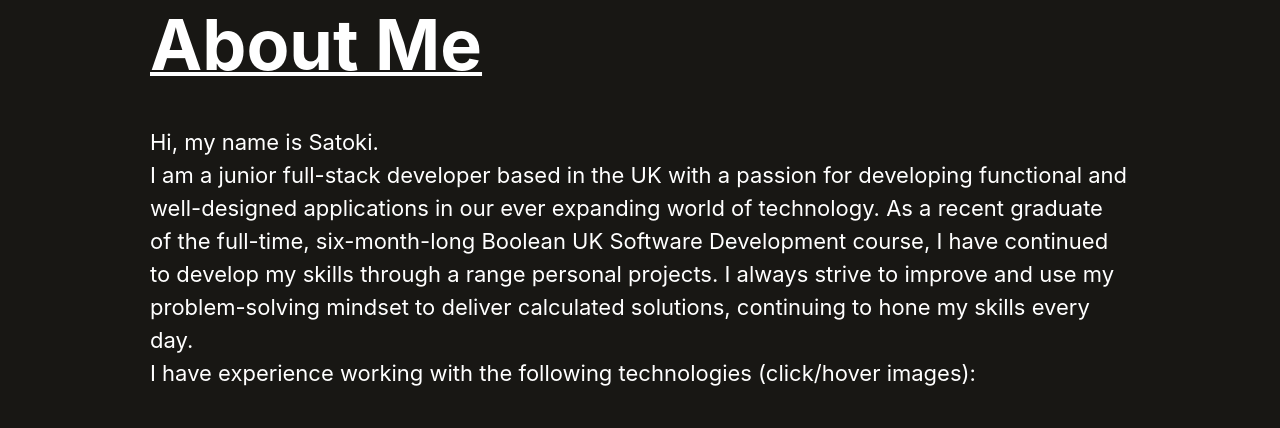
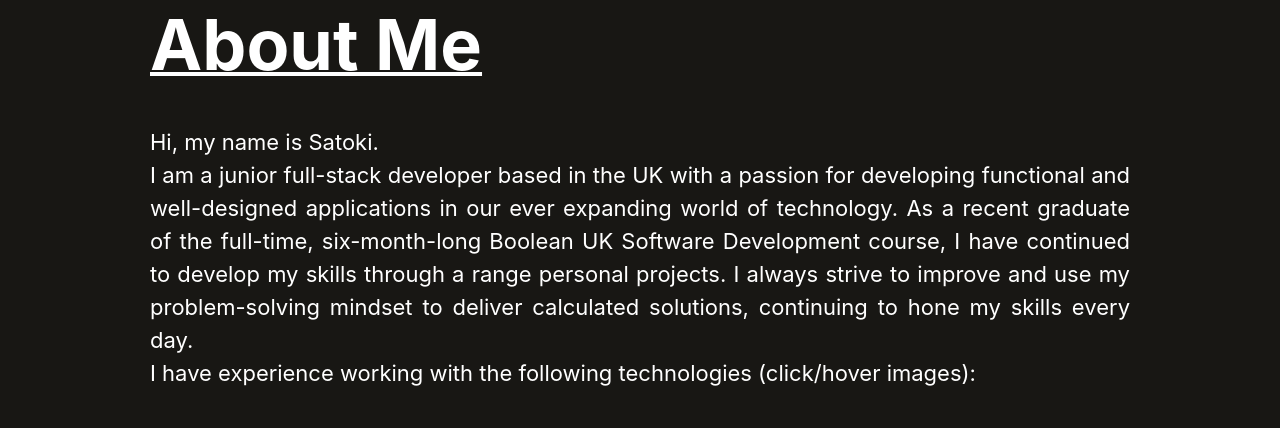
Before and after one commit to Satokii/portfolio, a React (Vite) app: page / in a window 1280 px wide. Shown: the part 880-1308 px from the top of the page. Built offline with nearby package versions, Linux system fonts and the light colour scheme; no server answers; grey boxes are pictures that could not be loaded.

Commit message:
style: applied text align justify to all screen sizes for about me text

```diff
--- a/src/styles/main/main-about-me.css
+++ b/src/styles/main/main-about-me.css
@@ -16,6 +16,7 @@
 /* ABOUT ME TEXT */
 .main-about-me-text {
     place-self: center;
+    text-align: justify;
     font-size: 22px;
 }
 
@@ -125,7 +126,6 @@
 
     .main-about-me-text {
         font-size: 16px;
-        text-align: justify;
         padding: 0 30px;
     }
 
```
